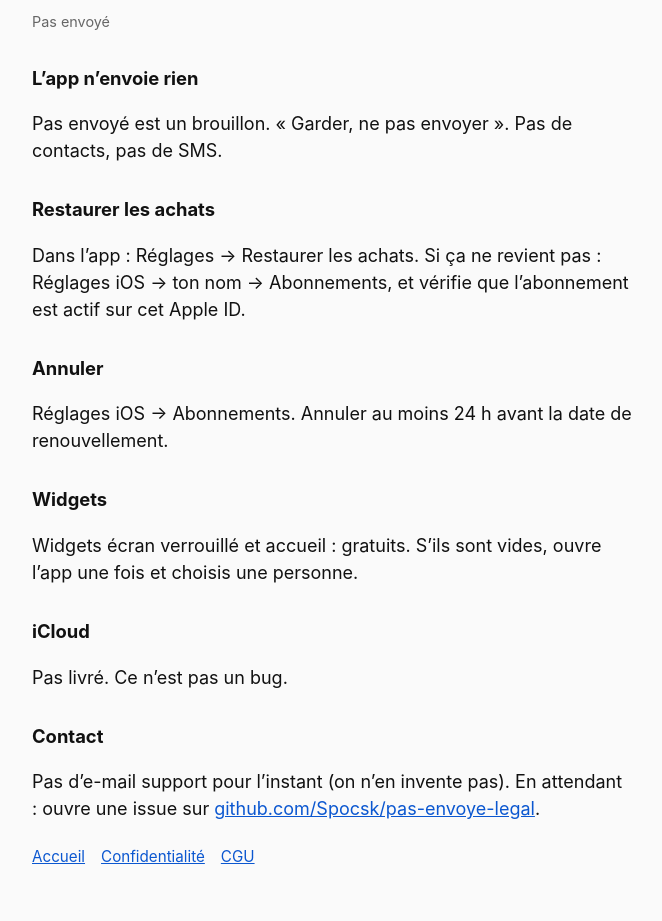
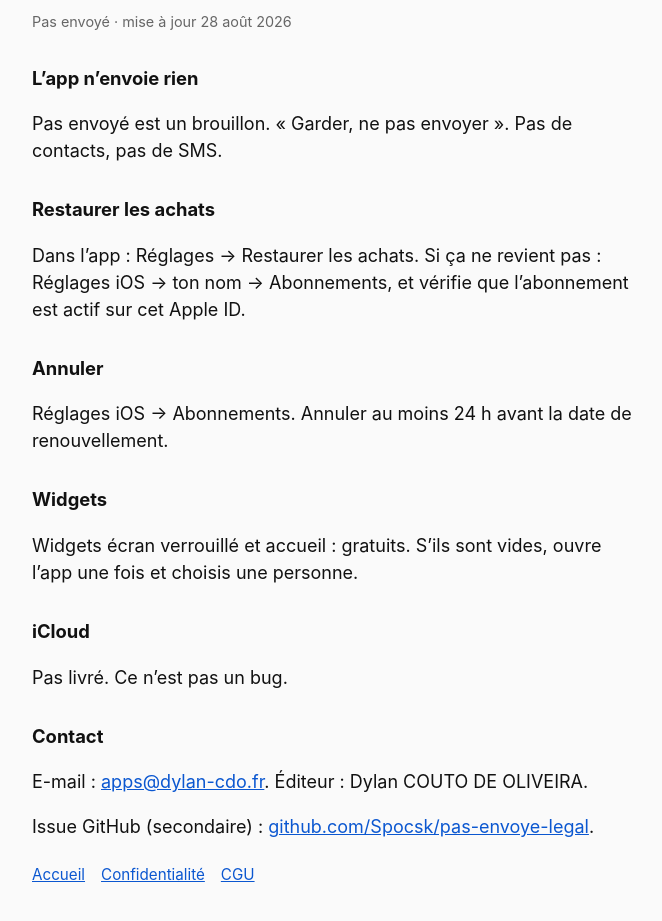
Before and after one commit to Spocsk/pas-envoye-legal, a plain HTML site: page support/index.html in a window 1280 px wide. Shown: the part 69-990 px from the top of the page, without its empty margins (308-970 px from the left). Drawn offline with Linux system fonts and the light colour scheme.

Commit message:
Put support email apps@dylan-cdo.fr and publisher Dylan COUTO DE OLIVEIRA on legal pages.

```diff
--- a/support/index.html
+++ b/support/index.html
@@ -9,7 +9,7 @@
 <body>
 <main>
   <h1>Support</h1>
-  <p class="meta">Pas envoyé</p>
+  <p class="meta">Pas envoyé · mise à jour 28 août 2026</p>
 
   <h2>L’app n’envoie rien</h2>
   <p>Pas envoyé est un brouillon. « Garder, ne pas envoyer ». Pas de contacts, pas de SMS.</p>
@@ -27,7 +27,8 @@
   <p>Pas livré. Ce n’est pas un bug.</p>
 
   <h2>Contact</h2>
-  <p>Pas d’e-mail support pour l’instant (on n’en invente pas). En attendant : ouvre une issue sur <a href="https://github.com/Spocsk/pas-envoye-legal/issues">github.com/Spocsk/pas-envoye-legal</a>.</p>
+  <p>E-mail : <a href="mailto:apps@dylan-cdo.fr">apps@dylan-cdo.fr</a>. Éditeur : Dylan COUTO DE OLIVEIRA.</p>
+  <p>Issue GitHub (secondaire) : <a href="https://github.com/Spocsk/pas-envoye-legal/issues">github.com/Spocsk/pas-envoye-legal</a>.</p>
 
   <nav>
     <a href="../">Accueil</a>
```
